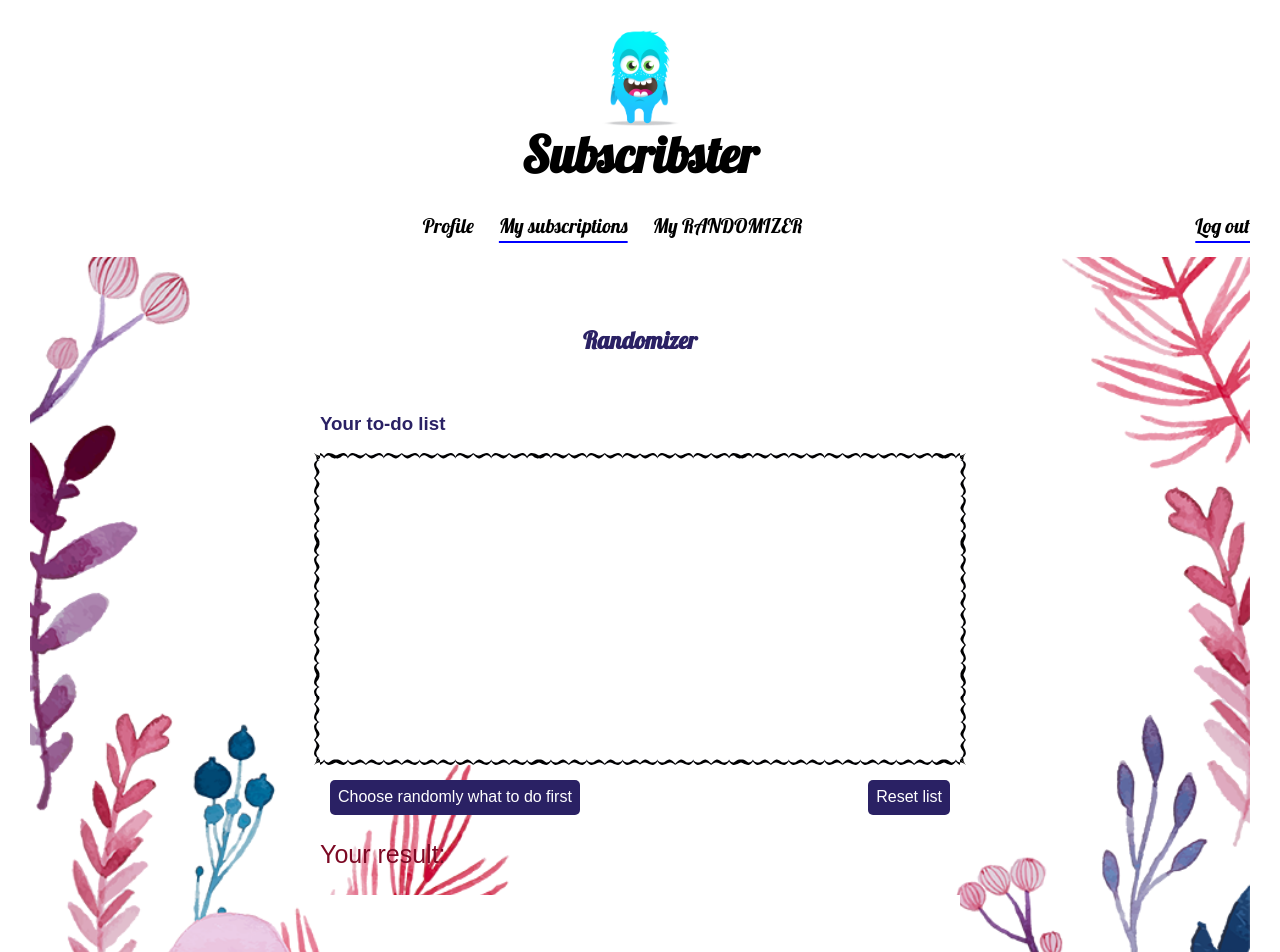
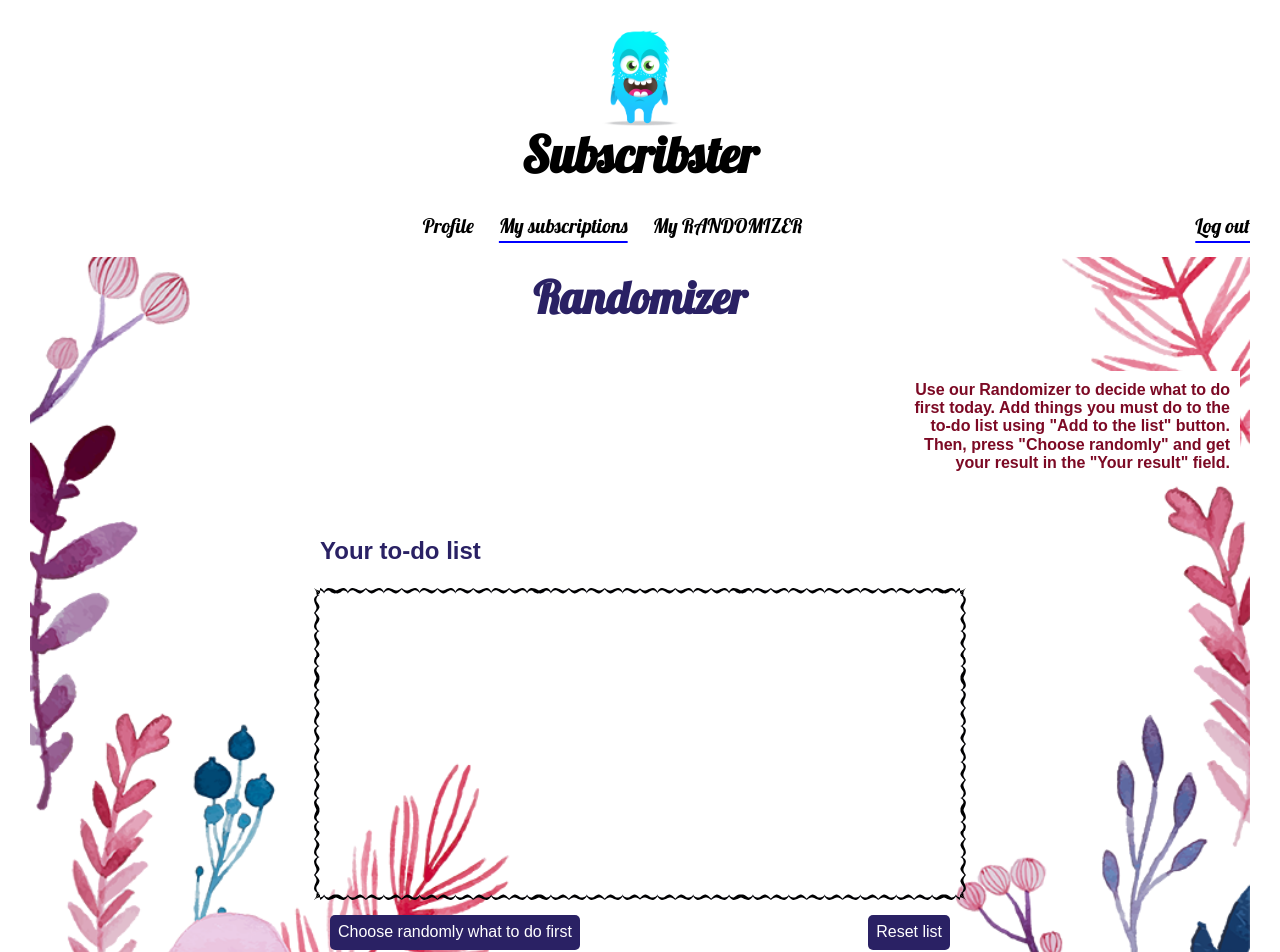
Before and after one commit to helga-ish/Subscribster, a React (Create React App) app in the folder subscribster/: page /randomizer in a window 1280 px wide. Shown: the top 952 px of the page. Built offline with nearby package versions, Linux system fonts and the light colour scheme.

Commit message:
feat: add prompt js and css to random, change font

```diff
--- a/subscribster/src/components/Randomizer/Randomizer.css
+++ b/subscribster/src/components/Randomizer/Randomizer.css
@@ -15,6 +15,19 @@
 
 .randomizer__heading {
   align-self: center;
+  font-size: 45px;
+}
+
+.randomizer__prompt {
+  align-self: flex-end;
+  text-align: end;
+  width: 320px;
+  font-family: sans-serif;
+  background-color: white;
+  font-size: 16px;
+  padding: 10px;
+  margin: 10px;
+  color: #7c0924;
 }
 
 .randomizer__container {
@@ -29,6 +42,7 @@
 
 .randomizer__subheading {
   font-family: sans-serif;
+  font-size: 24px;
 }
 
 .randomizer__list {
@@ -48,6 +62,7 @@
   padding: 5px;
   list-style: decimal inside;
   margin: 0;
+  font-size: 16px;
 }
 
 .randomizer__button {
@@ -68,6 +83,7 @@
   margin-top: 20px;
   margin-bottom: 20px;
   height: 40px;
+  font-size: 24px;
 }
 
 .randomizer__result-heading {
@@ -75,7 +91,7 @@
   margin: 0;
   display: flex;
   align-self: center;
-  font-size: 25px;
+  font-size: 24px;
   color: #7c0924;
 }
 
@@ -115,7 +131,7 @@
 }
 
 .randomizer__form-label {
-
+  font-size: 20px;
 }
 
 .randomizer__form-input {
--- a/subscribster/src/components/Randomizer/Randomizer.js
+++ b/subscribster/src/components/Randomizer/Randomizer.js
@@ -61,6 +61,8 @@ const getRandomItem = () => {
   return(
     <section className='randomizer'>
       <h2 className='randomizer__heading'>Randomizer</h2>
+      <h3 className='randomizer__prompt'>
+        Use our Randomizer to decide what to do first today. Add things you must do to the to-do list using "Add to the list" button. <br></br>Then, press "Choose randomly" and get your result in the "Your result" field.</h3>
       <div className='randomizer__container'>
         <h3 className='randomizer__subheading'>Your to-do list</h3>
         <ol className='randomizer__list'>
```
